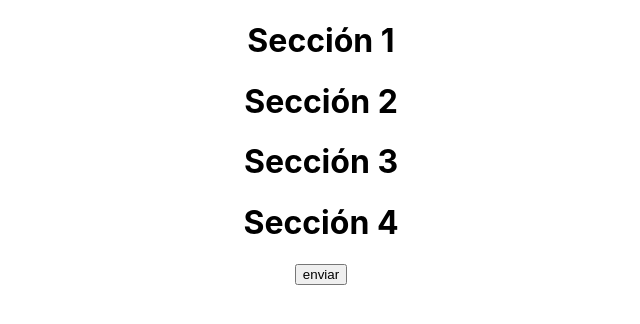
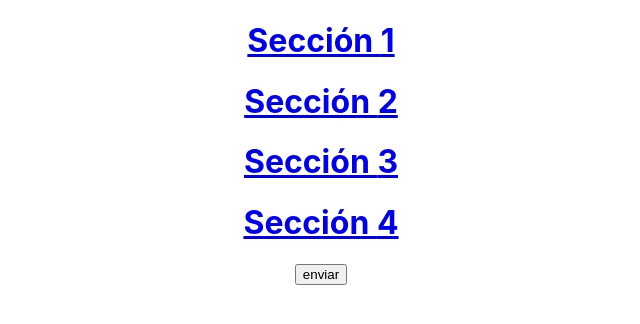
Before and after one commit to camilomontoyau/react-jean, a React (Create React App) app: page / in a window 1280 px wide. Shown: the top 324 px of the page, without its empty margins (319-959 px from the left). Built offline with nearby package versions, Linux system fonts and the light colour scheme.

Commit message:
Section Collapsable

```diff
--- a/src/components/molecules/Section.js
+++ b/src/components/molecules/Section.js
@@ -1,4 +1,4 @@
-import React from "react";
+import React, { Component } from "react";
 import Input from "../atoms/Input";
 import Note from "../atoms/Note";
 import Select from "../atoms/Select";
@@ -13,10 +13,30 @@ const FieldTypes = {
   "multi select": Select
 };
 
-const Section = ({ fields, handleValues, readOnly, index }) => {
+class Section extends Component {
+  state = {
+    collapse: true
+  };
+
+  toggleCollapse = e => {
+    e.preventDefault();
+    const { collapse } = this.state;
+    this.setState({ collapse: !collapse });
+  };
+
+  render() {
+    const { fields, handleValues, readOnly, index } = this.props;
+    const { collapse } = this.state;
+    const { toggleCollapse } = this;
     return (
       <div>
-      <h1>Sección {index + 1}</h1>
+        <h1>
+          <a onClick={toggleCollapse} href="#">
+            Sección {index + 1}
+          </a>
+        </h1>
+
+        <div style={{ display: collapse === true ? "none" : "" }}>
           {fields.map((field, indice) => {
             const Comp = FieldTypes[field.type];
             return (
@@ -29,7 +49,9 @@ const Section = ({ fields, handleValues, readOnly, index }) => {
             );
           })}
         </div>
+      </div>
     );
-};
+  }
+}
 
 export default Section;
```
Lines whose indentation alone changed are shown as unchanged.
